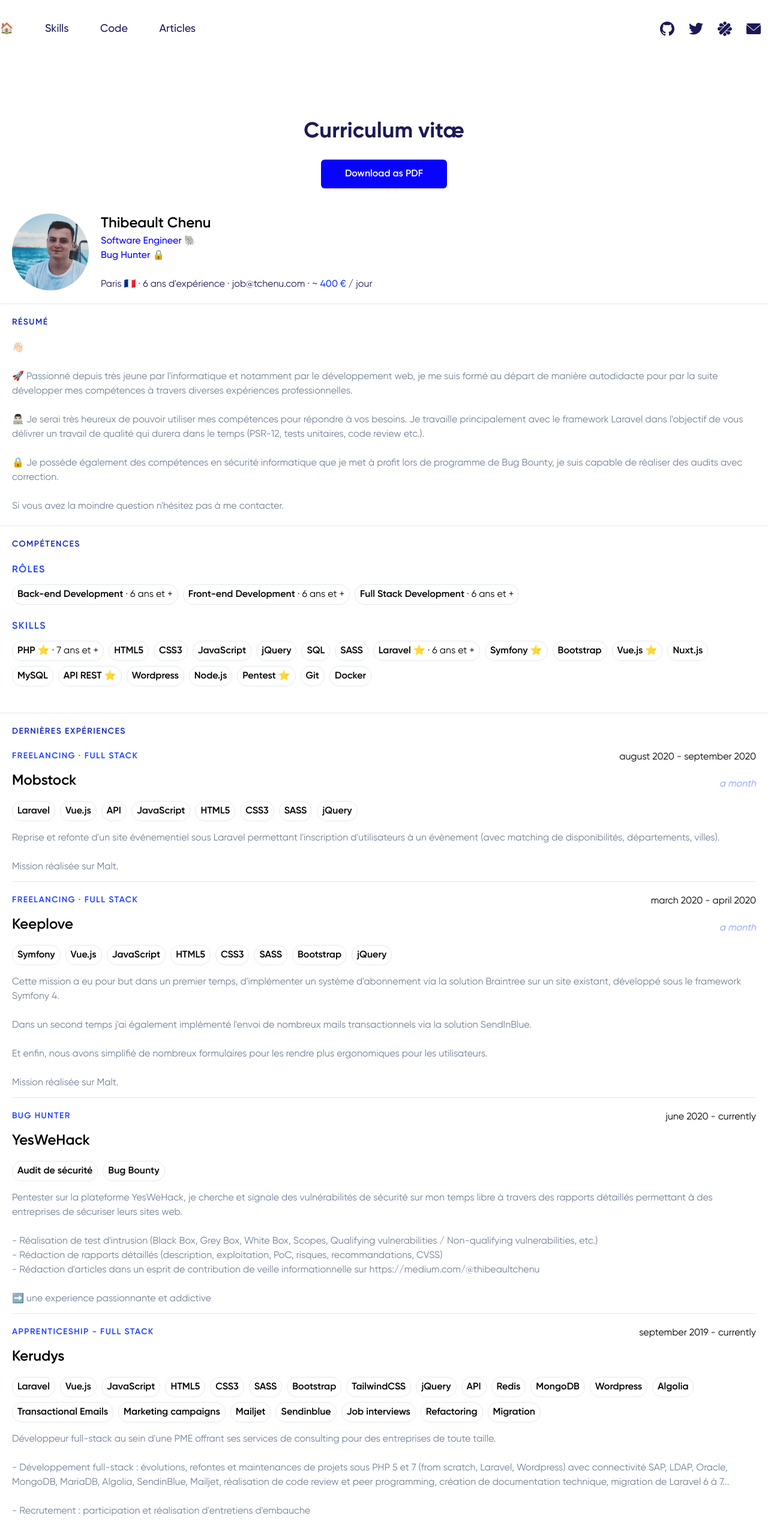
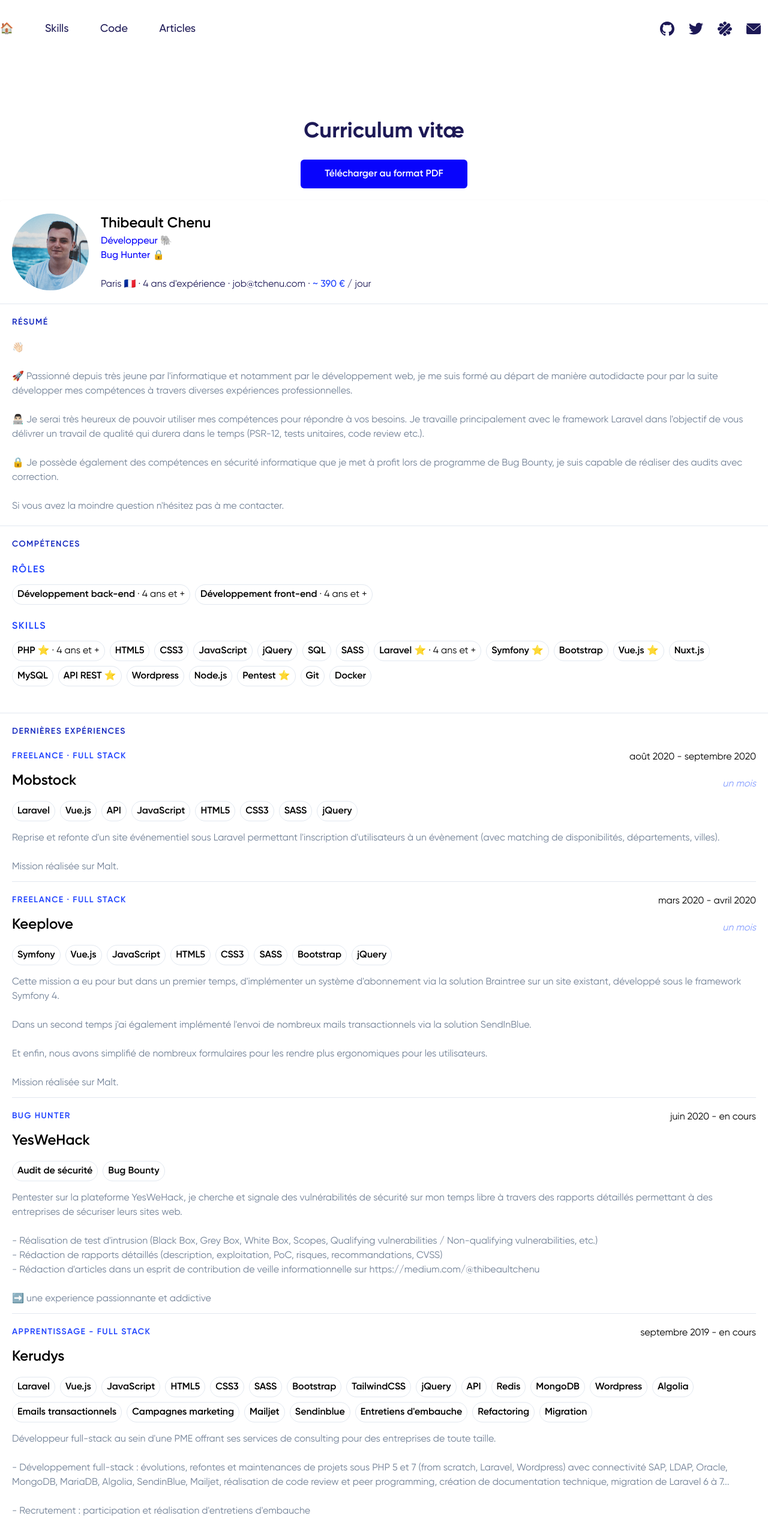
Before and after one commit to tchenu/portfolio, a Nuxt app: page /cv in a window 1280 px wide. Shown: the top 2557 px of the page at 60% size. Built offline with nearby package versions, Linux system fonts and the light colour scheme.

Commit message:
:sparkles: Introducing new article + some changes

```diff
--- a/components/Articles.vue
+++ b/components/Articles.vue
@@ -9,9 +9,37 @@
           <img
             class="object-cover h-full w-full md:rounded"
             alt="Image's Article"
-            src="https://miro.medium.com/max/700/1*h89l_KJR8w2NrzQXtPCAmw.jpeg"
+            src="~/assets/images/brigitte.png"
           />
         </div>
+        <div class="article-info-container p-5 sm:p-0">
+          <h1 class="font-extrabold pt-3 lg:pt-0 text-blue-700 text-3xl">
+            Ma (petite) participation au challenge Brigitte Friang
+          </h1>
+          <span class="text-lg font-light text-blue-700">01.12.2019</span>
+          <p class="text-black text-lg mt-2">
+            La Direction Générale de la Sécurité Extérieure et l’école ESIEE ont
+            organisé un CTF sous le nom de Brigitte Friang en référence à la
+            résistante française durant la seconde guerre mondiale.
+          </p>
+          <a
+            href="https://medium.com/@thibeaultchenu/ma-petite-participation-au-challenge-brigitte-friang-f7e54f6d6f61"
+            class="text-blue-500 absolute mt-5 lg:bottom-0"
+          >
+            Lire sur Medium
+            <img
+              alt="Read more on Medium"
+              class="inline"
+              src="~/assets/icons/more.svg"
+            />
+          </a>
+        </div>
+      </div>
+
+      <!-- ARTICLE 1 !-->
+      <div
+        class="flex flex-col flex-col-reverse lg:flex-row justify-around relative max-w-6xl my-20 mx-auto"
+      >
         <div class="article-info-container p-5 sm:p-0">
           <h1 class="font-extrabold pt-3 lg:pt-0 text-blue-700 text-3xl">
             How did I break a captcha with Puppeteer and Google Vision ?
@@ -33,39 +61,11 @@
             />
           </a>
         </div>
-      </div>
-
-      <!-- ARTICLE 2 !-->
-      <div
-        class="flex flex-col flex-col-reverse lg:flex-row justify-around relative max-w-6xl my-20 mx-auto"
-      >
-        <div class="article-info-container p-5 sm:p-0">
-          <h1 class="font-extrabold pt-3 lg:pt-0 text-blue-700 text-3xl">
-            Find My Contacts (or personal data of 650,000 people)
-          </h1>
-          <span class="text-lg font-light text-blue-700">01.12.2019</span>
-          <p class="text-black text-lg mt-2">
-            I recently analyzed mobile applications that allow you to find the
-            contacts saved on your phone on a map (if they have installed the
-            application obviously). 🗺️
-          </p>
-          <a
-            href="https://medium.com/@thibeaultchenu/find-my-contacts-or-personal-data-of-650000-people-9c4b0cd397b2"
-            class="text-blue-500 absolute mt-5 lg:bottom-0"
-          >
-            Lire sur Medium
-            <img
-              alt="Read more on Medium"
-              class="inline"
-              src="~/assets/icons/more.svg"
-            />
-          </a>
-        </div>
         <div class="article-image-container shadow">
           <img
             class="object-cover h-full w-full md:rounded"
             alt="Image's Article"
-            src="https://miro.medium.com/max/700/1*Oo8OEPGQy-K-lbQ2phI0sw.jpeg"
+            src="https://miro.medium.com/max/700/1*h89l_KJR8w2NrzQXtPCAmw.jpeg"
           />
         </div>
       </div>
--- a/components/WindowToPdf.vue
+++ b/components/WindowToPdf.vue
@@ -12,7 +12,7 @@
   props: {
     label: {
       type: String,
-      default: 'Download as PDF',
+      default: 'Télécharger au format PDF',
     },
   },
   methods: {
--- a/components/cv/CvExperience.vue
+++ b/components/cv/CvExperience.vue
@@ -30,6 +30,8 @@
 const duration = require('dayjs/plugin/duration')
 const relativeTime = require('dayjs/plugin/relativeTime')
 const isToday = require('dayjs/plugin/isToday')
+
+require('dayjs/locale/fr')
 
 dayjs.extend(duration)
 dayjs.extend(relativeTime)
@@ -71,13 +73,13 @@
     }
   },
   mounted() {
-    const from = dayjs(this.from)
-    const to = dayjs(this.to)
+    const from = dayjs(this.from).locale('fr')
+    const to = dayjs(this.to).locale('fr')
 
     this.currently = to.isToday()
     this.fromFormatted = from.format('MMMM YYYY')
-    this.toFormatted = to.isToday() ? 'Currently' : to.format('MMMM YYYY')
-    this.duration = dayjs.duration(from.diff(to)).humanize()
+    this.toFormatted = to.isToday() ? 'En cours' : to.format('MMMM YYYY')
+    this.duration = dayjs.duration(from.diff(to)).locale('fr').humanize()
   },
 }
 </script>
--- a/components/cv/CvExperiences.vue
+++ b/components/cv/CvExperiences.vue
@@ -22,7 +22,7 @@
     return {
       experiences: [
         {
-          context: 'Freelancing · Full stack',
+          context: 'Freelance · Full stack',
           client: 'Mobstock',
           description: `
           Reprise et refonte d'un site événementiel sous Laravel permettant l'inscription d'utilisateurs à un évènement (avec matching de disponibilités, départements, villes).
@@ -59,7 +59,7 @@
           ],
         },
         {
-          context: 'Freelancing · Full stack',
+          context: 'Freelance · Full stack',
           client: 'Keeplove',
           description: `
           Cette mission a eu pour but dans un premier temps, d'implémenter un système d'abonnement via la solution Braintree sur un site existant, développé sous le framework Symfony 4.
@@ -129,7 +129,7 @@
           ],
         },
         {
-          context: 'Apprenticeship - Full stack',
+          context: 'Apprentissage - Full stack',
           client: 'Kerudys',
           description: `
           Développeur full-stack au sein d'une PME offrant ses services de consulting pour des entreprises de toute taille.
@@ -195,10 +195,10 @@
               name: 'Algolia',
             },
             {
-              name: 'Transactional Emails',
+              name: 'Emails transactionnels',
             },
             {
-              name: 'Marketing campaigns',
+              name: 'Campagnes marketing',
             },
             {
               name: 'Mailjet',
@@ -207,7 +207,7 @@
               name: 'Sendinblue',
             },
             {
-              name: 'Job interviews',
+              name: "Entretiens d'embauche",
             },
             {
               name: 'Refactoring',
--- a/components/cv/CvFormation.vue
+++ b/components/cv/CvFormation.vue
@@ -58,12 +58,12 @@
     }
   },
   mounted() {
-    const from = dayjs(this.from)
-    const to = dayjs(this.to)
+    const from = dayjs(this.from).locale('fr')
+    const to = dayjs(this.to).locale('fr')
 
     this.currently = to.isToday()
     this.fromFormatted = from.format('YYYY')
-    this.toFormatted = to.isToday() ? 'Currently' : to.format('YYYY')
+    this.toFormatted = to.isToday() ? 'En cours' : to.format('YYYY')
   },
 }
 </script>
--- a/components/cv/CvMe.vue
+++ b/components/cv/CvMe.vue
@@ -6,12 +6,12 @@
       </div>
       <div class="ml-5">
         <h1 class="text-2xl font-semibold">Thibeault Chenu</h1>
-        <p class="font-medium text-blue-600">Software Engineer 🐘</p>
+        <p class="font-medium text-blue-600">Développeur 🐘</p>
         <p class="font-medium text-blue-600">Bug Hunter 🔒</p>
         <br />
         <span class="text-blue-700">
-          Paris 🇫🇷 · 6 ans d'expérience · job@tchenu.com ·
-          <span class="font-medium text-blue-500">~ 400 €</span> / jour
+          Paris 🇫🇷 · 4 ans d'expérience · job@tchenu.com ·
+          <span class="font-medium text-blue-500">~ 390 €</span> / jour
         </span>
       </div>
     </div>
--- a/components/cv/CvSkills.vue
+++ b/components/cv/CvSkills.vue
@@ -40,22 +40,18 @@
     return {
       roles: [
         {
-          name: 'Back-end Development',
-          years: '6 ans et +',
+          name: 'Développement back-end',
+          years: '4 ans et +',
         },
         {
-          name: 'Front-end Development',
-          years: '6 ans et +',
-        },
-        {
-          name: 'Full Stack Development',
-          years: '6 ans et +',
+          name: 'Développement front-end',
+          years: '4 ans et +',
         },
       ],
       skills: [
         {
           name: 'PHP ⭐️',
-          years: '7 ans et +',
+          years: '4 ans et +',
         },
         {
           name: 'HTML5',
@@ -83,7 +79,7 @@
         },
         {
           name: 'Laravel ⭐️',
-          years: '6 ans et +',
+          years: '4 ans et +',
         },
         {
           name: 'Symfony ⭐️',
```
Also changed, not shown: assets/images/brigitte.png (added).
